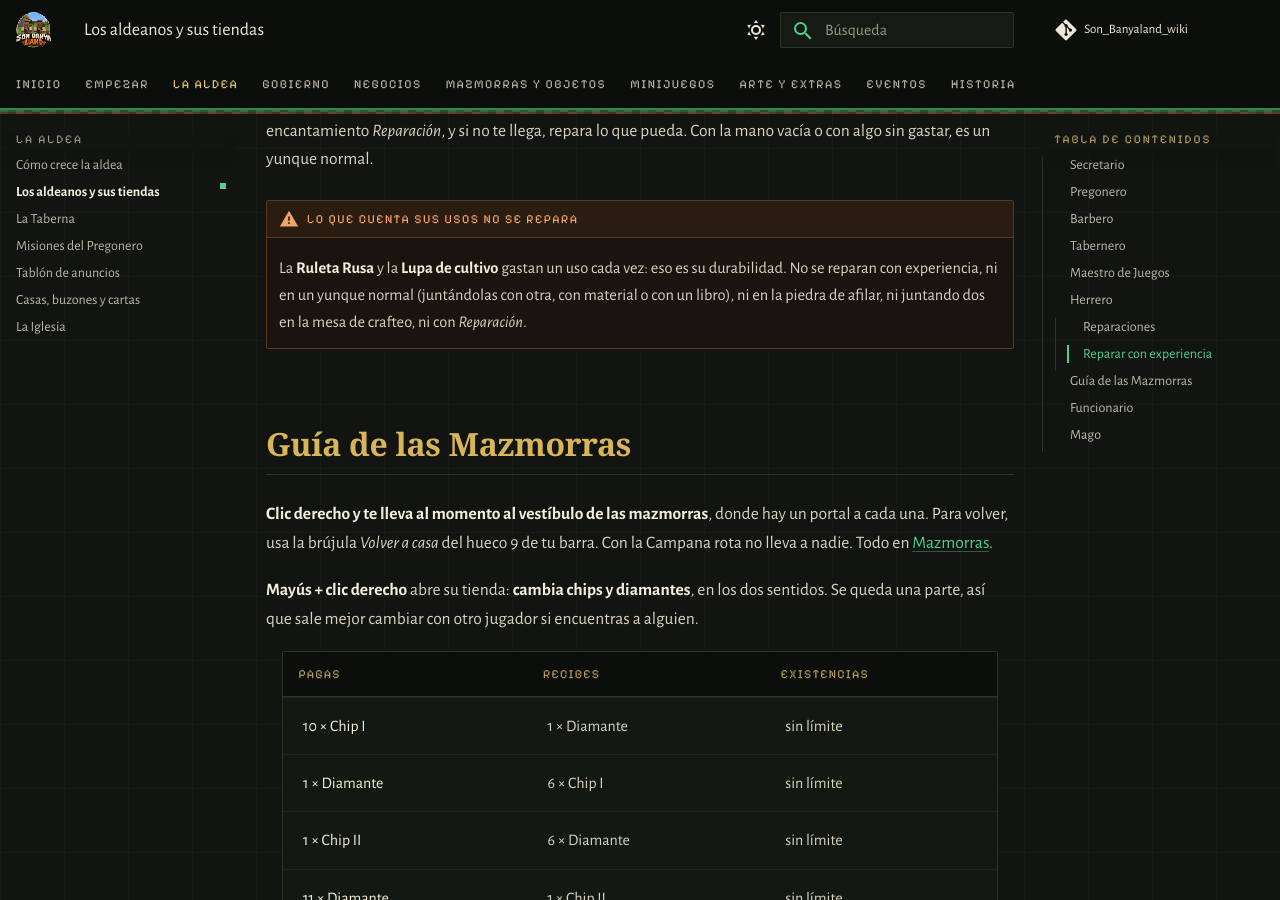
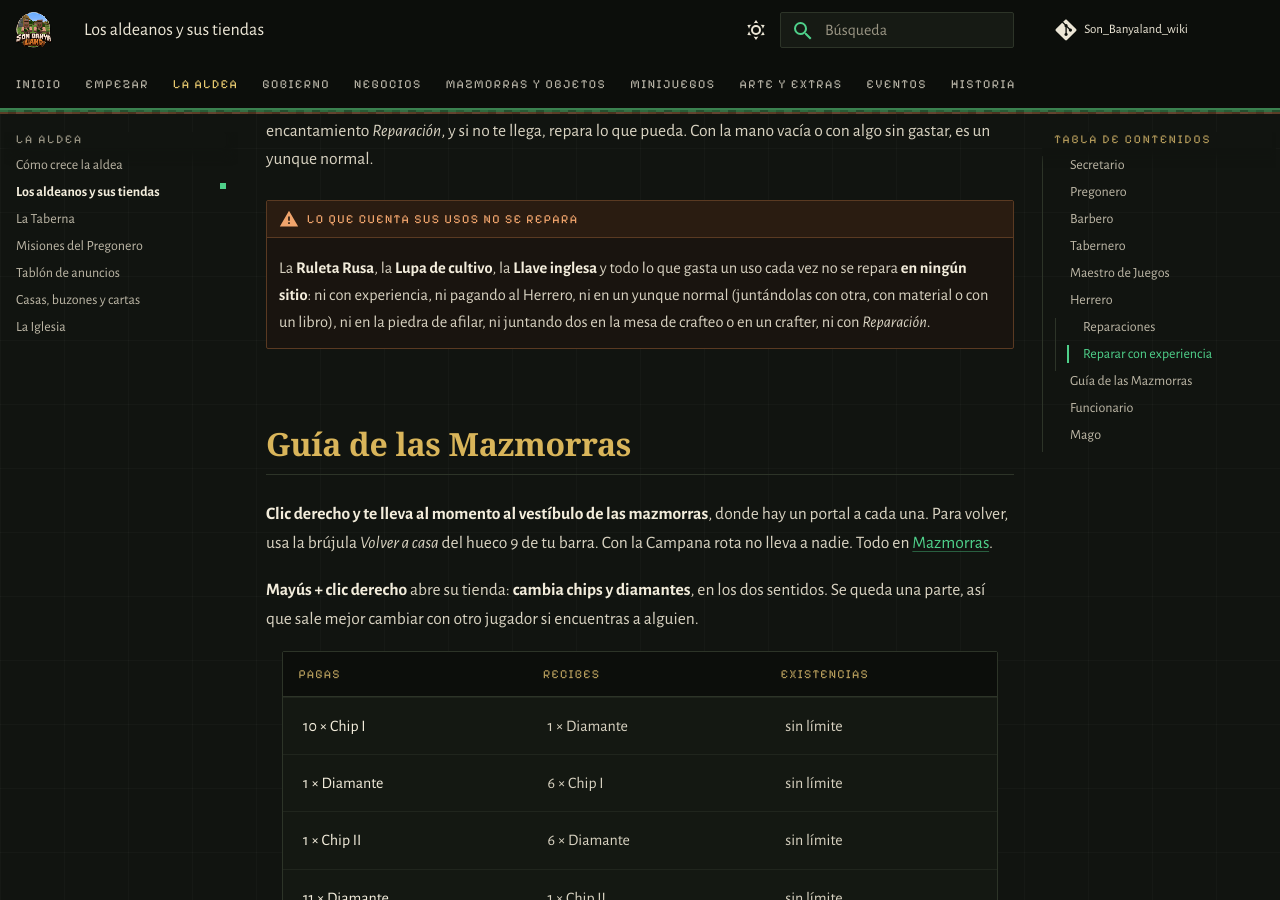
Before and after one commit to PigPilgrim/Son_Banyaland_wiki, an MkDocs documentation site: the page built from docs/aldeanos.md, in a window 1280 px wide and 900 px high, scrolled down 6291 px. Built offline with MkDocs 1.6.1 and Material for MkDocs 9.7.7, drawn with Linux system fonts in a browser that asks for light colours; some web fonts are replaced; comment, search, counter and statistics services are not loaded.

Commit message:
Nada con contador de usos se repara en ningún sitio (Lupa, Ruleta, Llave inglesa...); pendiente: otra llave inglesa
Co-Authored-By: Claude Opus 5.5 <noreply@anthropic.com>

```diff
--- a/docs/aldeanos.md
+++ b/docs/aldeanos.md
@@ -95,9 +95,10 @@ la mano, clic derecho al yunque. Cada punto de experiencia repara 2 de durabilid
 *Reparación*, y si no te llega, repara lo que pueda. Con la mano vacía o con algo sin gastar, es un yunque normal.
 
 !!! warning "Lo que cuenta sus usos no se repara"
-    La **Ruleta Rusa** y la **Lupa de cultivo** gastan un uso cada vez: eso es su durabilidad. No se reparan con
-    experiencia, ni en un yunque normal (juntándolas con otra, con material o con un libro), ni en la piedra de afilar,
-    ni juntando dos en la mesa de crafteo, ni con *Reparación*.
+    La **Ruleta Rusa**, la **Lupa de cultivo**, la **Llave inglesa** y todo lo que gasta un uso cada vez no se repara
+    **en ningún sitio**: ni con experiencia, ni pagando al Herrero, ni en un yunque normal (juntándolas con otra, con
+    material o con un libro), ni en la piedra de afilar, ni juntando dos en la mesa de crafteo o en un crafter, ni con
+    *Reparación*.
 
 ## Guía de las Mazmorras
 
--- a/docs/vehiculos.md
+++ b/docs/vehiculos.md
@@ -84,9 +84,8 @@ Con ella en la mano, clic derecho al vehículo: primero cura la vida y, cuando e
 
 --8<-- "_generado/llave_inglesa.md"
 
-La llave **no se rompe**, pero cuando está gastada no sirve hasta que se repara, con experiencia, en
-[el yunque del Herrero](aldeanos.md#reparar-con-experiencia). Lo que te cobre a ti por la reparación **lo negocias
-con él**.
+La llave **no se rompe**, pero cuando está gastada ya no sirve: **no se repara** en ningún sitio. Lo que cobres a tus
+clientes por las reparaciones **lo negocias con ellos**. ⚠️ PENDIENTE: cómo se consigue otra llave cuando se gasta.
 
 ## El Concesionario
 
```
Also changed, not shown: docs/pendientes.md (+1 -0 lines).
